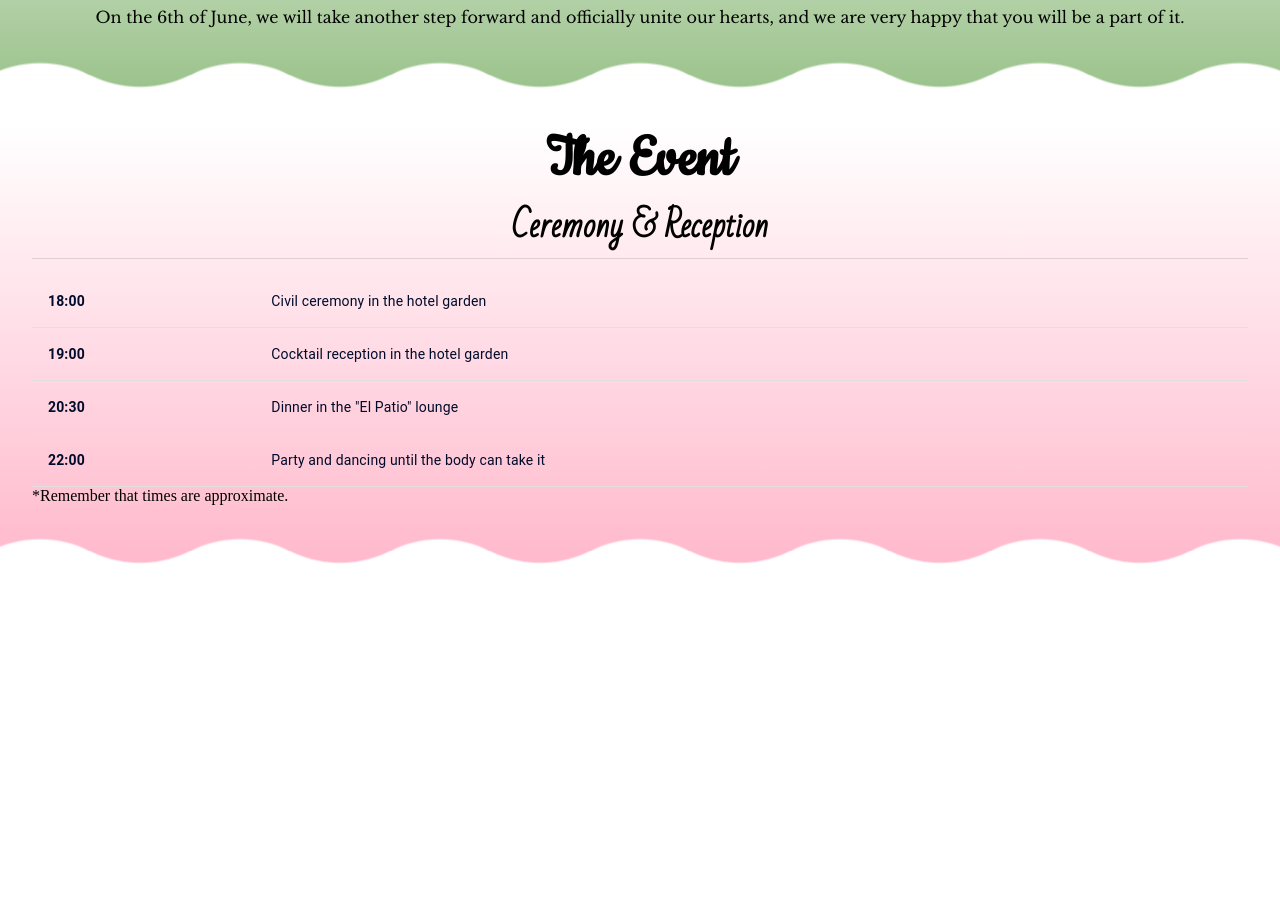
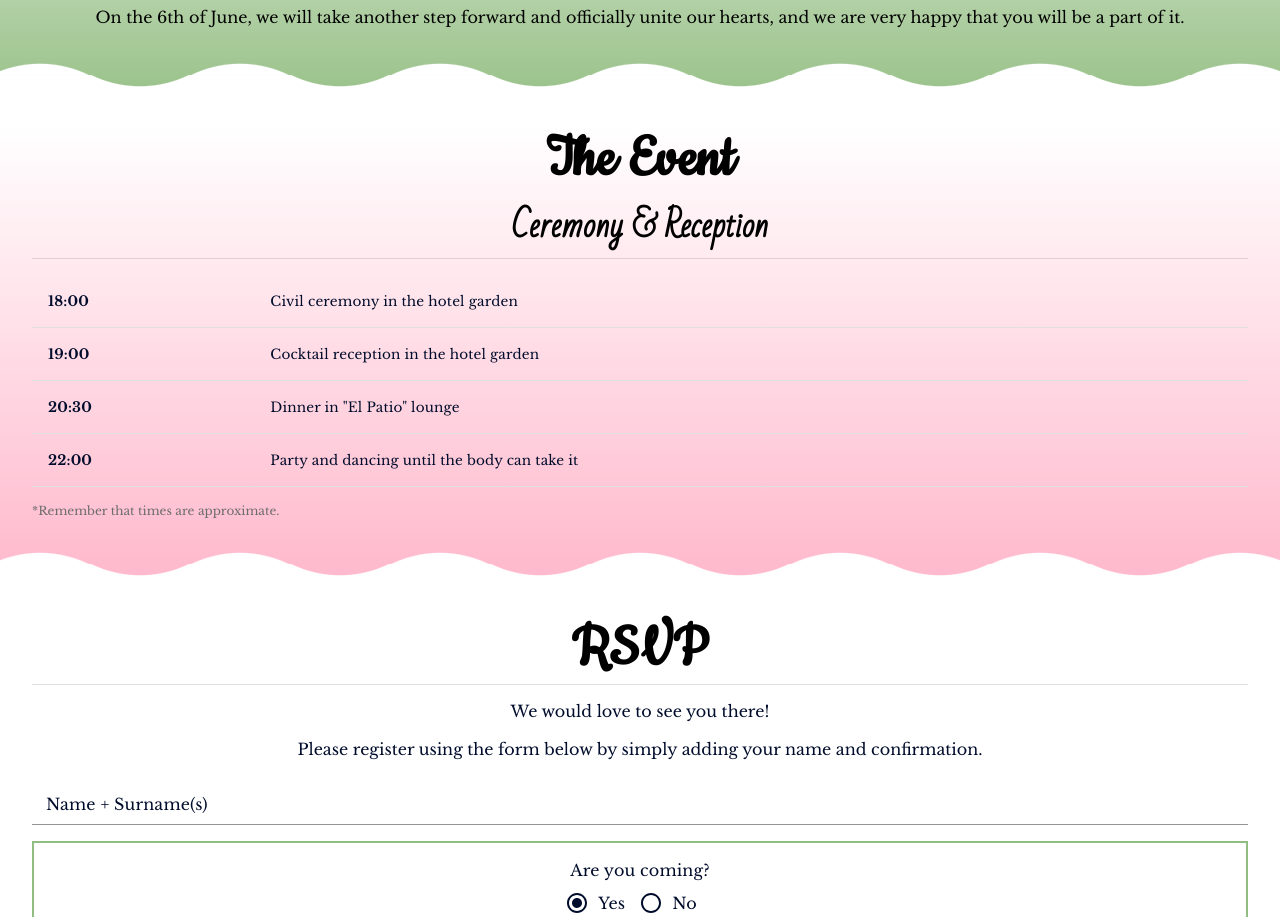
Before and after one commit to estherpato/estherandphil-wedding, a React (Vite) app: page / in a window 1280 px wide. Shown: the part 1880-2797 px from the top of the page. Before the commit the page ends 2481 px from the top, so only its background shows below. Built offline with nearby package versions, Linux system fonts and the light colour scheme.

Commit message:
add formular

```diff
--- a/src/components/Main/Main.tsx
+++ b/src/components/Main/Main.tsx
@@ -5,6 +5,7 @@ import { ThemeProps } from "../../App";
 import { StyledBoxPrimary, StyledBoxSecondary } from "./StyledBox";
 import OurStory from "../OurStory/OurStory";
 import Schedule from "../Schedule/Schedule";
+import Rsvp from "../RSVP/Rsvp";
 
 const Main: FC<ThemeProps> = ({activeTheme}) => {
   const deadline = "June, 6, 2026";
@@ -21,6 +22,7 @@ const Main: FC<ThemeProps> = ({activeTheme}) => {
       <StyledBoxSecondary>
         <Schedule />
       </StyledBoxSecondary>
+      <Rsvp />
     </main>
   );
 }
--- a/src/components/Main/StyledBox.ts
+++ b/src/components/Main/StyledBox.ts
@@ -1,11 +1,9 @@
 import { styled } from "@mui/material";
 
 const StyledBox = styled('div')`
-  --mask:
-  radial-gradient(111.8px at 50% calc(100% - 150px),#000 99%,#0000 101%) calc(50% - 100px) 0/200px 100%,
-  radial-gradient(111.8px at 50% calc(100% + 100px),#0000 99%,#000 101%) 50% calc(100% - 50px)/200px 100% repeat-x;
-  -webkit-mask: var(--mask);
-          mask: var(--mask);
+  mask:
+    radial-gradient(111.8px at 50% calc(100% - 150px),#000 99%,#0000 100%) calc(50% - 100px) 0/200px 100%,
+    radial-gradient(111.8px at 50% calc(100% + 100px),#0000 99%,#000 100%) 50% calc(100% - 50px)/200px 100% repeat-x;
   background: rgb(255,255,255);
   padding-bottom: 6rem;
 `;
--- a/src/components/RSVP/Rsvp.jsx
+++ /dev/null
@@ -1 +0,0 @@
-export const Rsvp = () => {};
--- /dev/null
+++ b/src/components/RSVP/Rsvp.tsx
@@ -0,0 +1,94 @@
+import { Button, Divider, FormControl, FormControlLabel, FormLabel, Input, InputLabel, Radio, RadioGroup, styled } from "@mui/material";
+
+const StyledRsvp = styled('section')`
+  padding: 0 2rem 2rem;
+
+  & h2 {
+    font-family: 'Cookie';
+    text-align: center;
+    font-size: 4rem;
+  }
+
+  & .description {
+    font-family: 'Libre Baskerville';
+    line-height: 1.5;
+    text-align: center;
+    margin-top: 0.85rem;
+    color: ${({theme}) => (theme.palette.text.primary)};
+  }
+
+  & form {
+    margin-top: 1rem;
+  }
+`
+
+const StyledInputLabel = styled(InputLabel)`
+  color: ${({theme}) => (theme.palette.text.primary)};
+  font-family: 'Libre Baskerville';
+`
+
+const StyledInput = styled(Input)`
+  color: ${({theme}) => (theme.palette.text.primary)};
+  font-family: 'Libre Baskerville';
+`;
+
+const StyledFormLabel = styled(FormLabel)`
+  color: ${({theme}) => (theme.palette.text.primary)};
+  font-family: 'Libre Baskerville';
+`
+
+const StyledFormControlLabel = styled(FormControlLabel)`
+  color: ${({theme}) => (theme.palette.text.primary)};
+  font-family: 'Libre Baskerville';
+
+  & span {
+    color: ${({theme}) => (theme.palette.text.primary)};
+    font-family: 'Libre Baskerville';
+  }
+`
+
+const StyledRadio = styled(Radio)`
+  color: ${({theme}) => (theme.palette.text.primary)};
+`
+
+const StyledFormControl = styled(FormControl)`
+  margin-top: 1rem;
+  display: flex;
+  align-items: center;
+  border: ${({theme}) => (`2px solid ${theme.palette.primary.main}`)};
+  padding: 1rem 0 0.5rem;
+`
+
+const Rsvp = () => {
+  return (
+    <StyledRsvp>
+      <h2>RSVP</h2>
+      <Divider />
+      <div>
+        <p className="description">We would love to see you there!</p>
+        <p className="description">Please register using the form below by simply adding your name and confirmation.</p>
+      </div>
+      <form autoComplete="off">
+        <FormControl fullWidth={true} >
+          <StyledInputLabel htmlFor="name">Name + Surname(s)</StyledInputLabel>
+          <StyledInput id="name" placeholder="Pepito Pérez" />
+        </FormControl>
+        <StyledFormControl fullWidth={true}>
+          <StyledFormLabel id="assistance">Are you coming?</StyledFormLabel>
+          <RadioGroup
+            aria-labelledby="assistance"
+            defaultValue="yes"
+            name="assistance"
+            sx={{flexDirection: 'row'}}
+          >
+            <StyledFormControlLabel value="yes" control={<StyledRadio />} label="Yes" />
+            <StyledFormControlLabel value="no" control={<StyledRadio />} label="No" />
+          </RadioGroup>
+        </StyledFormControl>
+        <Button variant="contained" fullWidth={true} sx={{mt: 2}}>Send</Button>
+      </form>
+    </StyledRsvp>
+  )
+};
+
+export default Rsvp;
--- a/src/components/SaveTheDate/SaveTheDate.tsx
+++ b/src/components/SaveTheDate/SaveTheDate.tsx
@@ -64,7 +64,7 @@ const SaveTheDate: FC<ThemeProps> = ({activeTheme}) => {
       <h2>Save the date!</h2>
       <Divider />
 
-      <p className="subtitle">Join us as we seal our love with a "yes" that will last a lifetime</p>
+      <p className="subtitle">Join us as we seal our love with a <strong>"yes"</strong> that will last a lifetime</p>
 
       <p className="subtitle question"><strong>When?</strong></p>
       <p className="description">6th of June, 2026 · 18:00</p>
--- a/src/components/Schedule/Schedule.tsx
+++ b/src/components/Schedule/Schedule.tsx
@@ -1,5 +1,4 @@
 import { Divider, styled, Table, TableBody, TableCell, TableRow} from "@mui/material";
-import { create } from "@mui/material/styles/createTransitions";
 import { FC } from "react";
 
 const StyledSchedule = styled('section')`
@@ -17,12 +16,21 @@ const StyledSchedule = styled('section')`
     font-size: 2rem;
   }
 
-  & .description {
+  & table th, & table td {
     font-family: 'Libre Baskerville';
-    line-height: 1.5;
-    text-align: center;
-    margin-top: 0.85rem;
   }
+
+  & table td {
+    font-size: 0.85rem;
+  }
+
+  & .foot-note {
+    font-family: 'Libre Baskerville';
+    font-size: 0.75rem;
+    margin-top: 1rem;
+    color: ${({theme}) => theme.palette.text.disabled}
+  }
+
 `
 
 const createData = (id: number, time: string, description: string) => {
@@ -33,7 +41,7 @@ const Schedule: FC = () => {
   const rows = [
     createData(1, '18:00', 'Civil ceremony in the hotel garden'),
     createData(1, '19:00', 'Cocktail reception in the hotel garden'),
-    createData(1, '20:30', 'Dinner in the "El Patio" lounge'),
+    createData(1, '20:30', 'Dinner in "El Patio" lounge'),
     createData(1, '22:00', 'Party and dancing until the body can take it'),
   ]
 
@@ -57,7 +65,7 @@ const Schedule: FC = () => {
           ))}
         </TableBody>
       </Table>
-      <p>*Remember that times are approximate.</p>
+      <p className="foot-note">*Remember that times are approximate.</p>
     </StyledSchedule>
   );
 };
```
